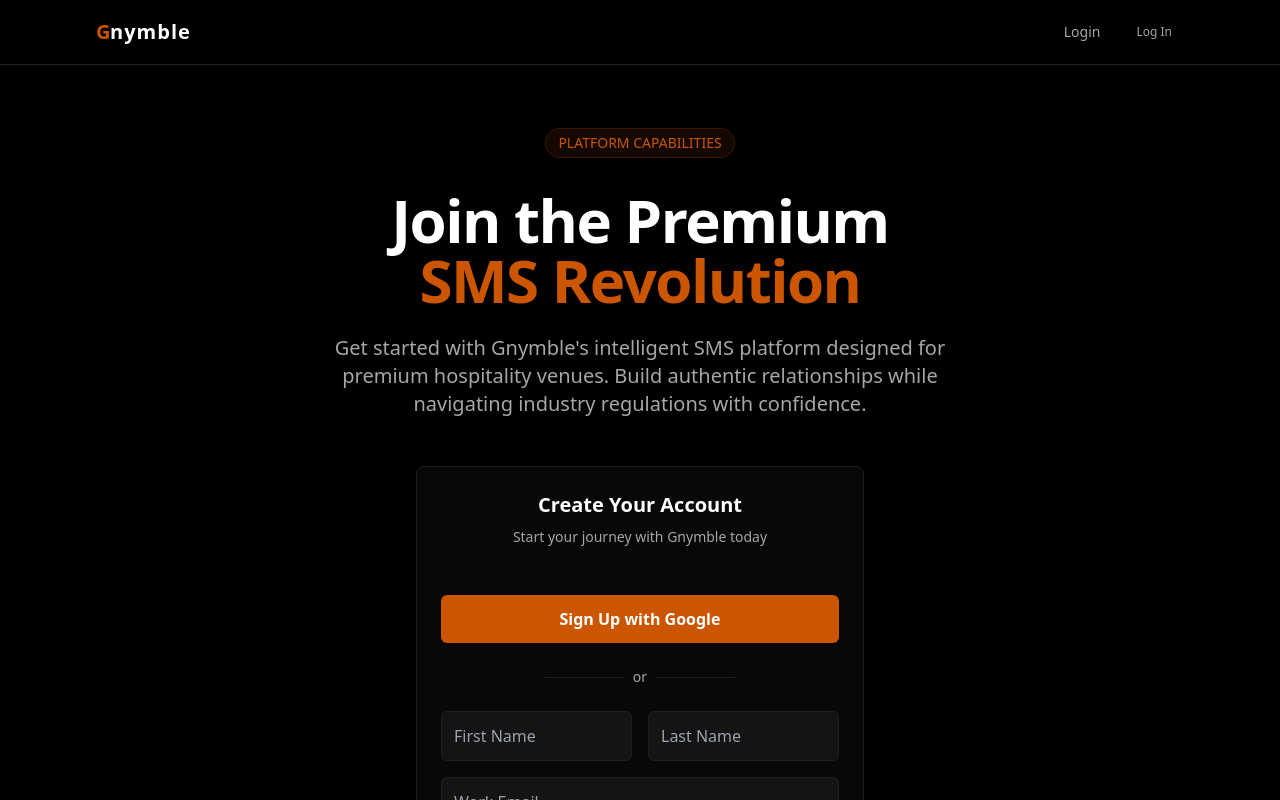
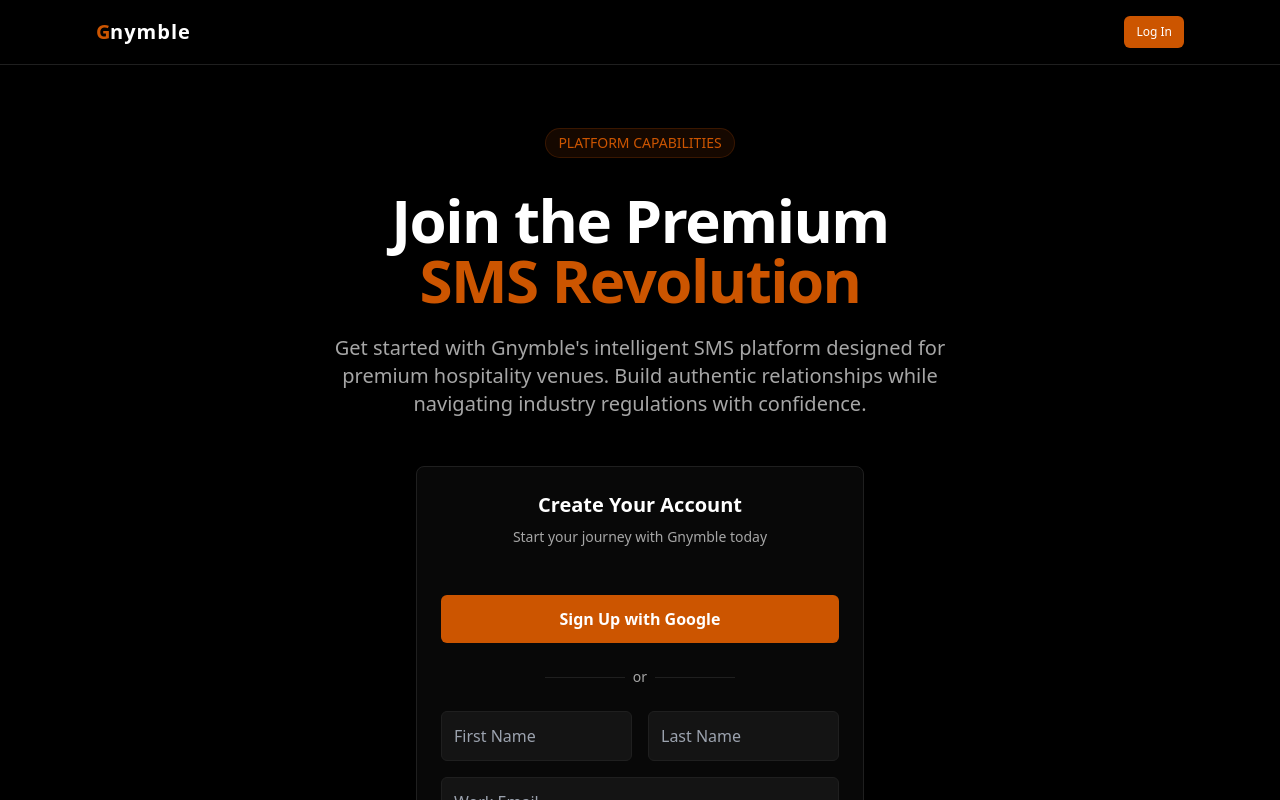
Before and after one commit to brftech/gnymble-signup, a React (Vite) app: page /signup in a window 1280 px wide. Shown: the top 800 px of the page. Built offline with nearby package versions, Linux system fonts and the light colour scheme.

Commit message:
Fix navigation: remove duplicate Login button, make remaining button orange and prominent

```diff
--- a/src/components/SimpleNavigation.tsx
+++ b/src/components/SimpleNavigation.tsx
@@ -9,7 +9,7 @@
   const location = useLocation();
   const navigate = useNavigate();
 
-  const navigation = [{ name: "Login", href: "/login" }];
+  const navigation = [];
 
   const isActive = (href: string) => {
     return location.pathname === href;
@@ -49,12 +49,11 @@
             ))}
 
             <Button
-              variant="ghost"
               size="sm"
               onClick={() => {
                 window.location.href = "https://gnymble.percytech.com/login";
               }}
-              className="text-muted-foreground hover:text-foreground"
+              className="bg-primary text-primary-foreground hover:bg-primary-glow transition-colors"
             >
               Log In
             </Button>
@@ -92,9 +91,8 @@
 
               <div className="px-3 pt-2 space-y-2">
                 <Button
-                  variant="ghost"
                   size="sm"
-                  className="w-full text-muted-foreground hover:text-foreground"
+                  className="w-full bg-primary text-primary-foreground hover:bg-primary-glow transition-colors"
                   onClick={() => {
                     window.location.href = "https://gnymble.percytech.com/login";
                   }}
```
